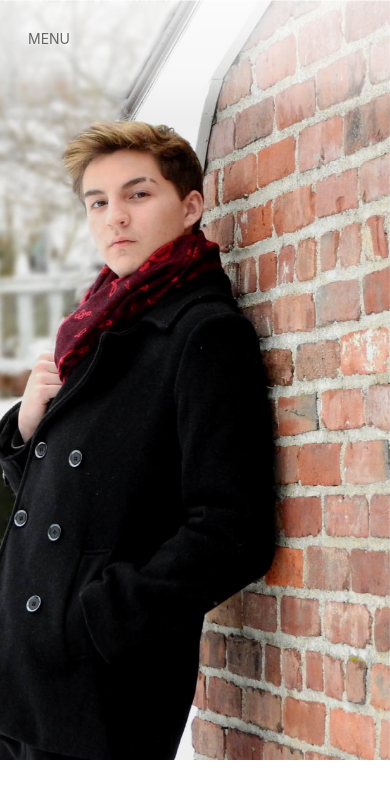
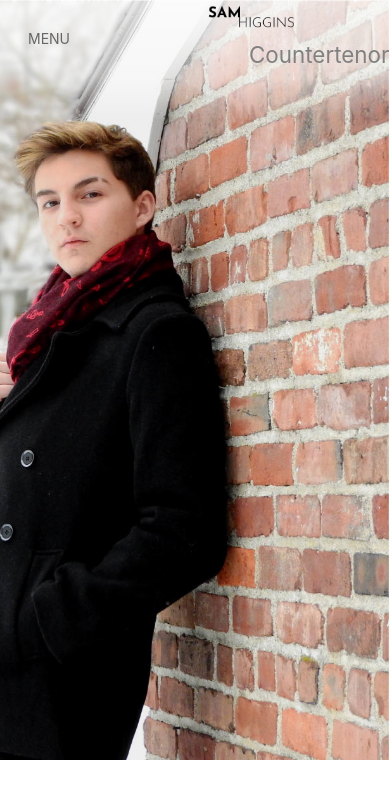
Before and after one commit to joe-higgins/sam-higgins-theme, a plain HTML site: page index.html in a window 390 px wide. Shown: the top 790 px of the page. Drawn offline with nearby package versions, Linux system fonts and the light colour scheme.

Commit message:
Media query work

```diff
--- a/css/style.css
+++ b/css/style.css
@@ -316,20 +316,21 @@ h1[id*="-heading"]:after {
   }
   .parallax1  {
     /* width: 140%; */
-    background-position: right -3em center;
+    /* background-position: right -3em center; */
+  }
+  .article  {
+    padding: 2em;
   }
   #logo {
     display: none;
-    /* position: fixed;
-    right: 0px; */
   }
   #name-overlay  {
-    position: fixed;
-    right: 0px;
-    /* position: fixed;
-    right: 25%; */
-    top: -7em;
-    z-index: 999;
+    position: absolute;
+    right: 5em;
+    /* position: fixed; */
+    /* right: 25%; */
+    top: 0em;
+    z-index: 5 !important;
   }
   .voice {
     color: grey;
@@ -338,6 +339,13 @@ h1[id*="-heading"]:after {
   }
   .uk-offcanvas-bar {
     width: 240px;
+  }
+  .slider-box {
+    width:50%;
+  }
+
+  .slider-box img {
+    width: 85%;
   }
 
 }
```
